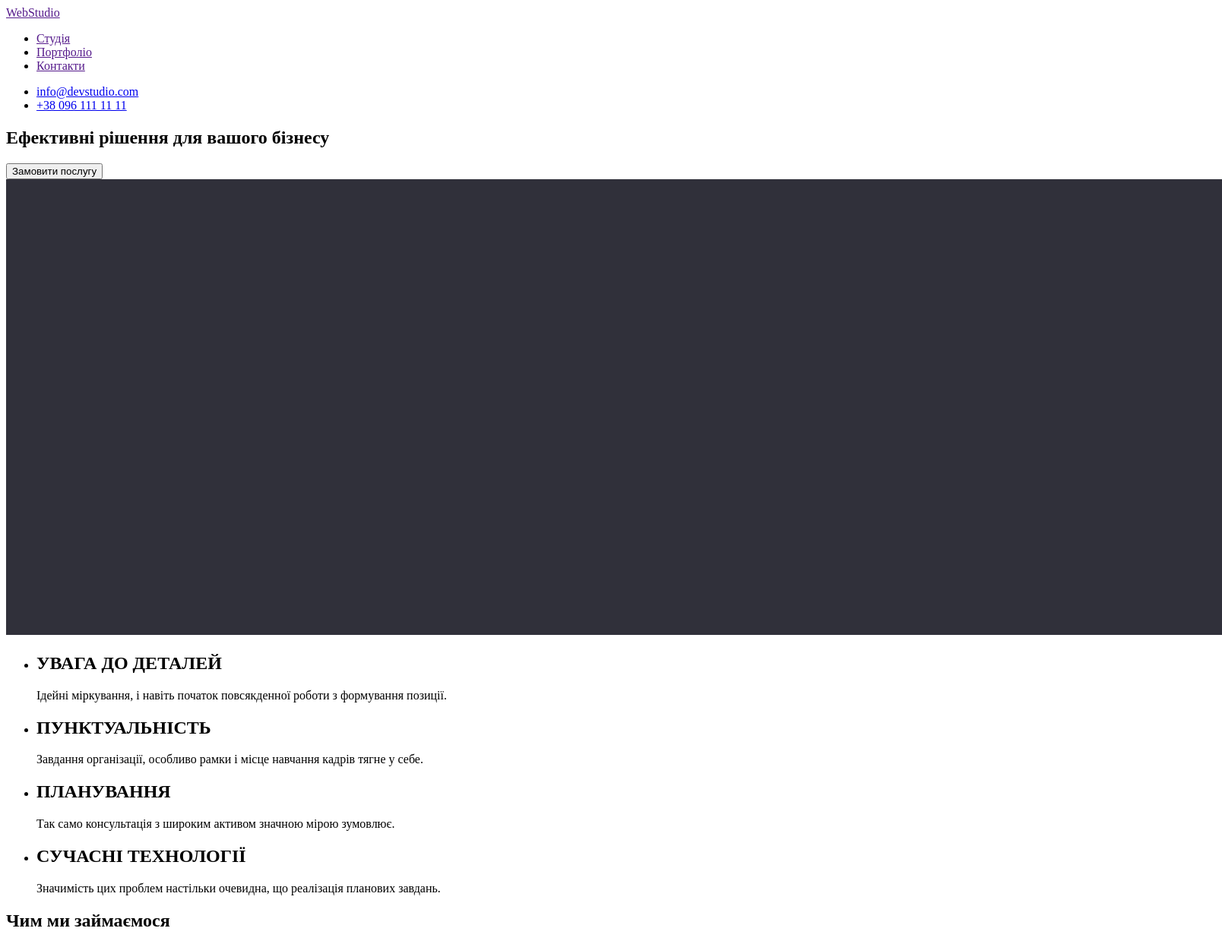
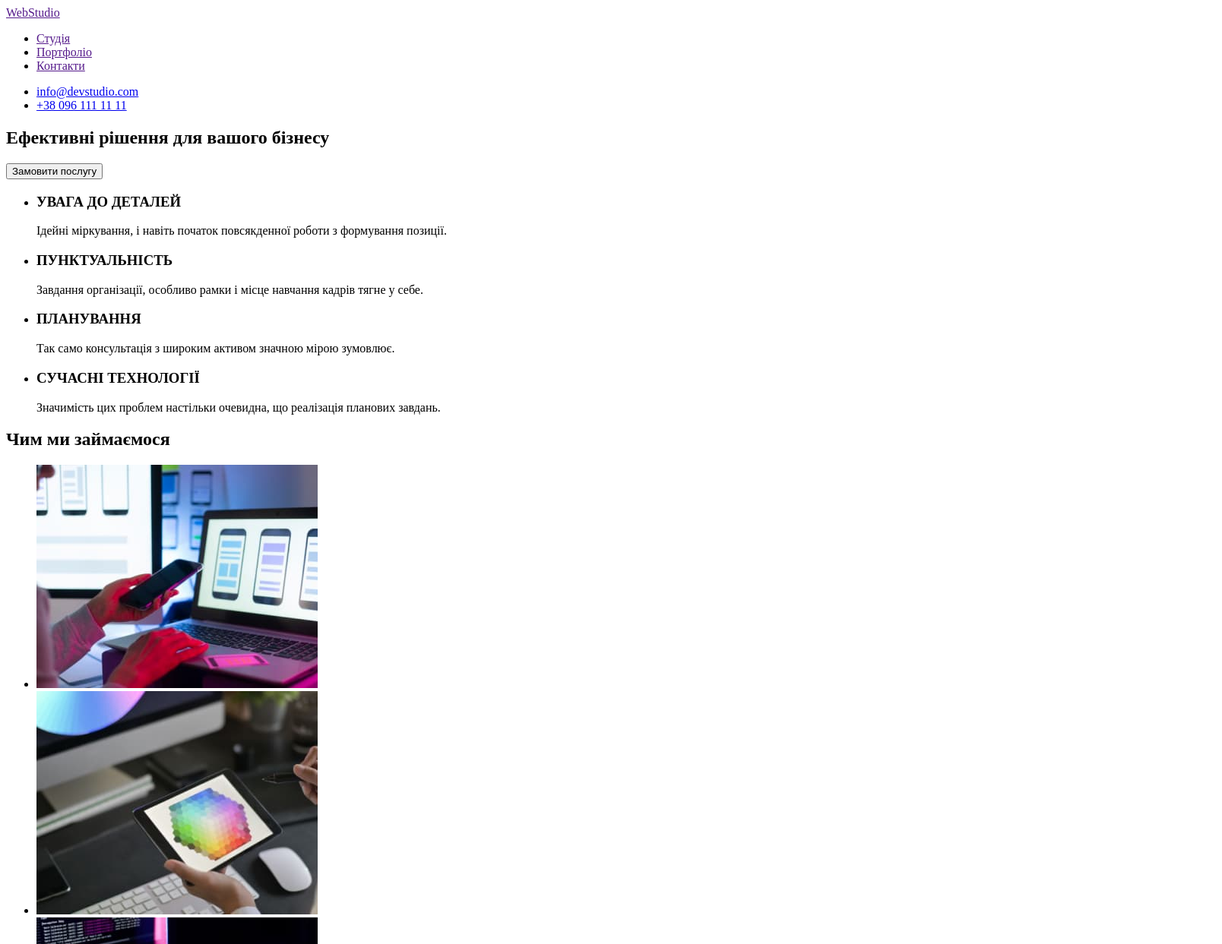
Before and after one commit to Olehkz/goit-markup-hw-01, a plain HTML site: page index.html in a window 1280 px wide. Shown: the top 1243 px of the page at 76% size, 1608 px wide, since content can reach past the window. Drawn offline with Linux system fonts and the light colour scheme.

Commit message:
finish-hw-3

```diff
--- a/index.html
+++ b/index.html
@@ -26,25 +26,25 @@
         <section>
             <h1>Ефективні рішення для вашого бізнесу</h1>
             <button type="button">Замовити послугу</button>
-            <img src="./images/bghero.jpg" alt="задній фон" width="1600" height="600"/>
         </section>
 
         <section>
+            <h2 hidden> переваги </h2>
             <ul>
                 <li>
-                    <h2>УВАГА ДО ДЕТАЛЕЙ</h2>
+                    <h3>УВАГА ДО ДЕТАЛЕЙ</h3>
                     <p>Ідейні міркування, і навіть початок повсякденної роботи з формування позиції.</p>
                 </li>
                 <li>
-                    <h2>ПУНКТУАЛЬНІСТЬ</h2>
+                    <h3>ПУНКТУАЛЬНІСТЬ</h3>
                     <p>Завдання організації, особливо рамки і місце навчання кадрів тягне у себе.</p>
                 </li>
                 <li>
-                    <h2>ПЛАНУВАННЯ</h2>
+                    <h3>ПЛАНУВАННЯ</h3>
                     <p>Так само консультація з широким активом значною мірою зумовлює.</p>
                 </li>
                 <li>
-                    <h2>СУЧАСНІ ТЕХНОЛОГІЇ</h2>
+                    <h3>СУЧАСНІ ТЕХНОЛОГІЇ</h3>
                     <p>Значимість цих проблем настільки очевидна, що реалізація планових завдань.</p>
                 </li>
             </ul>
@@ -94,7 +94,6 @@
                 <li> <a href="tel:+380961111111"> +38 096 111 11 11 </a> </li>
             </ul>
         </address>
-        <img src="./images/Footer-bg.jpg" alt="задній фон футера">
     </footer>
 </body>
 </html>
```
Also changed, not shown: images/Footer-bg.jpg (deleted), images/bghero.jpg (deleted).
